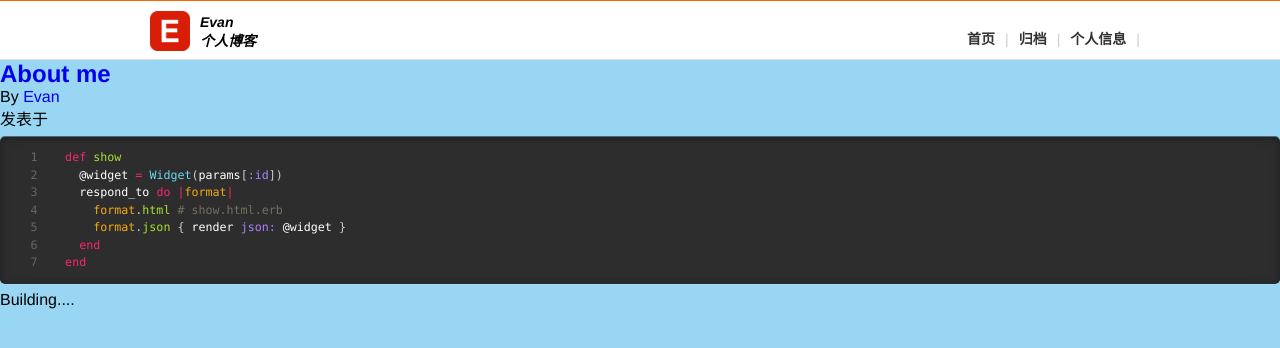
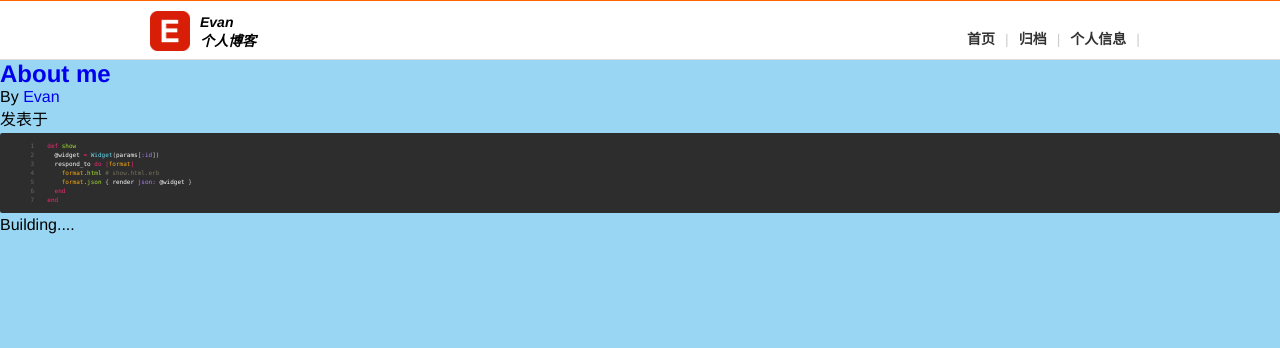
Before and after one commit to bnuephjx/bnuephjx.github.io, a Jekyll site: the page built from about/index.html, in a window 1280 px wide. Shown: the top 348 px of the page. Built offline with Jekyll 4.4.1, drawn with Linux system fonts in a browser that asks for light colours; comment, search, counter and statistics services are not loaded.

Commit message:
修改高亮代码样式

```diff
--- a/assets/css/blog.css
+++ b/assets/css/blog.css
@@ -203,9 +203,6 @@ sup {
 sub {
   bottom: -0.25em;
 }
-pre {
-  overflow: auto;
-}
 code,
 kbd,
 pre,
@@ -1235,26 +1232,6 @@ li {
 /*
  * 博客常量设置▲▼
  */
-.highlight,
-p > pre,
-p > code,
-p > nobr > code,
-li > code,
-li > pre,
-h5 > code,
-.note > code {
-  background-color: #2b2b2b;
-  color: #fff;
-  max-width: 100%;
-  overflow-x: auto;
-  vertical-align: middle;
-  -webkit-border-radius: 5px;
-  -moz-border-radius: 5px;
-  border-radius: 5px;
-  -webkit-box-shadow: inset 0 1px 10px rgba(0, 0, 0, 0.3), 0 1px 0 rgba(255, 255, 255, 0.1), 0 -1px 0 rgba(0, 0, 0, 0.5);
-  -moz-box-shadow: inset 0 1px 10px rgba(0, 0, 0, 0.3), 0 1px 0 rgba(255, 255, 255, 0.1), 0 -1px 0 rgba(0, 0, 0, 0.5);
-  box-shadow: inset 0 1px 10px rgba(0, 0, 0, 0.3), 0 1px 0 rgba(255, 255, 255, 0.1), 0 -1px 0 rgba(0, 0, 0, 0.5);
-}
 pre,
 .highlight,
 .highlight pre {
@@ -1268,25 +1245,11 @@ pre,
   border-radius: .35em;
   word-wrap: break-word;
 }
-@media only screen and (min-width: 568px) {
-  pre,
-  .highlight,
-  .highlight pre {
-    font-size: 0.9em;
-  }
-}
 .highlight .gutter pre,
 .gist .gist-file .gist-data .line-numbers {
   color: #666;
   font-size: .4em;
 }
-@media only screen and (min-width: 568px) {
-  .highlight .gutter pre,
-  .gist .gist-file .gist-data .line-numbers {
-    font-size: .9em;
-    line-height: 1.5;
-  }
-}
 pre {
   font-family: Monaco, Menlo, Consolas, Courier New, monospace;
   background: #f5f5f5;
@@ -1300,11 +1263,6 @@ pre code {
 .highlight {
   overflow: auto;
   font-size: .4em;
-}
-@media only screen and (min-width: 568px) {
-  .highlight {
-    font-size: 0.9em;
-  }
 }
 .highlight pre {
   border: none;
```
